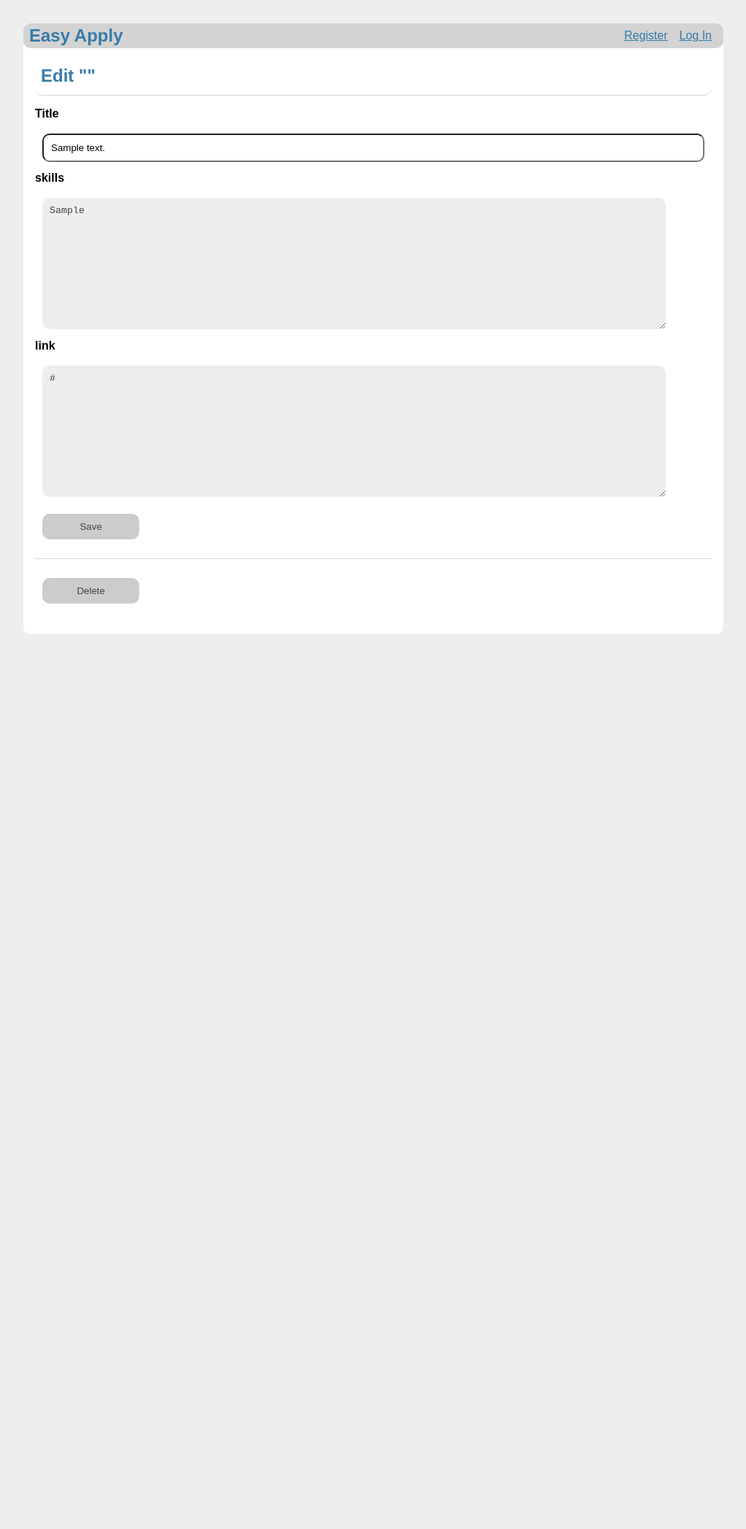
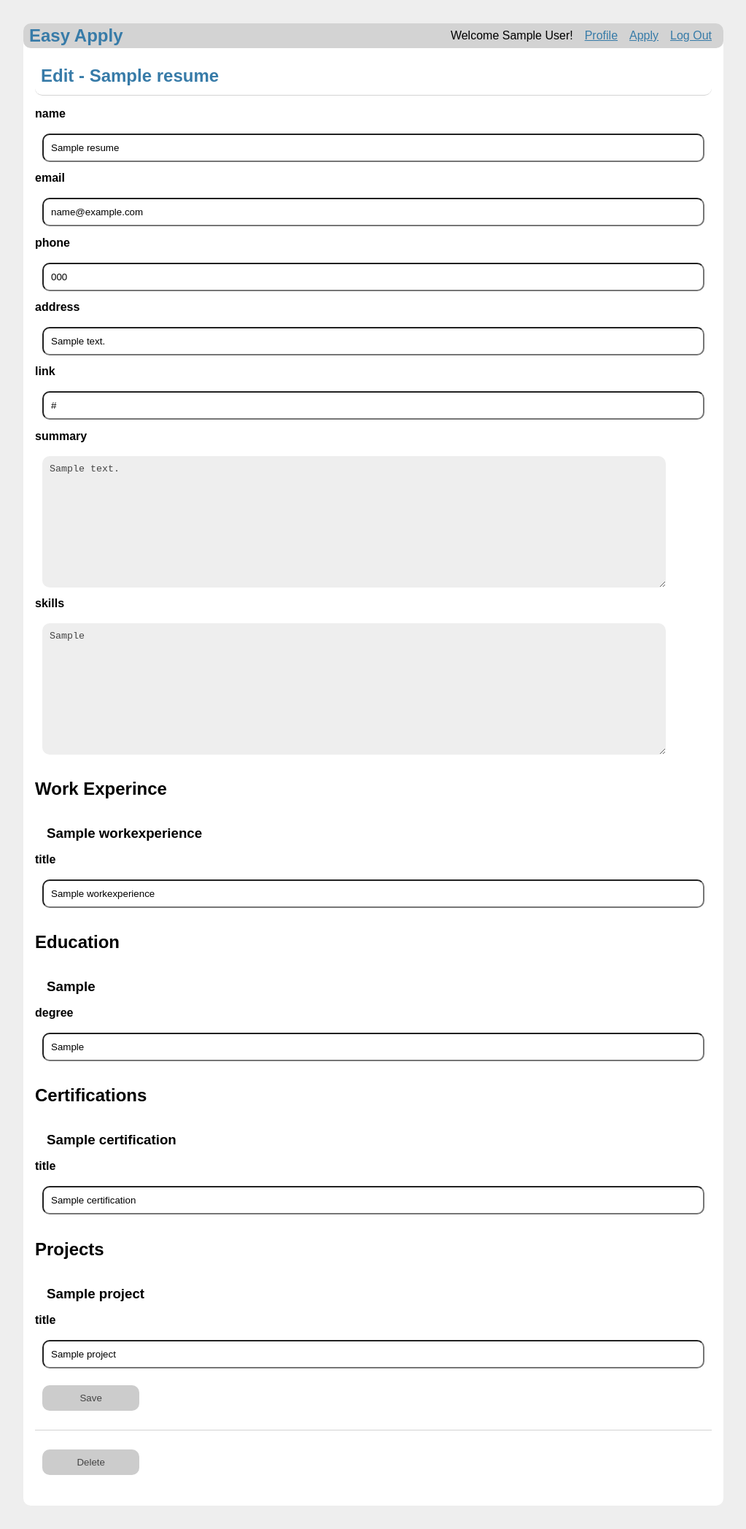
Before and after one commit to JoelPaterno/easy-apply, a Flask app: page /1/update in a window 1280 px wide. Shown: the whole page at 73% size, without its empty margins (128-1151 px from the left). Before the commit the page ends 901 px from the top, so only its background shows below. Run offline with Flask 3, Linux system fonts and the light colour scheme; the visitor is signed in with stand-in values (Sample User, id 1); tables that the repository leaves empty hold one stand-in row (Sample ...).

Commit message:
UAT changes

```diff
--- a/easyapplyapp/profile.py
+++ b/easyapplyapp/profile.py
@@ -166,8 +166,8 @@ def create():
 
 def get_resume(id, check_author=True):
     resume = Resume.query.filter(Resume.id == id).first()
-    print(f"Resume: id = {resume.id} user_id = {resume.user_id} summary = {resume.summary}")
-    print(f"Session user id : {session.get('user_id')}")
+    #print(f"Resume: id = {resume.id} user_id = {resume.user_id} summary = {resume.summary}")
+    #print(f"Session user id : {session.get('user_id')}")
 
     if resume is None:
         abort(404, f"resume {id} doesn't exist")
@@ -244,23 +244,17 @@ def resume_serializer(id: int) -> dict:
 
     #print(f"SERIALISED RESUME DATA DICT - {resume_dict}")
     return resume_dict
-
-#test route for resume serialiser
-@bp.route('/test', methods=('GET',))
-@login_required
-def test():
-    resume_dict = resume_serializer(1)
-    print(resume_dict)
-    return redirect(url_for('profile.index'))
-
-
 @bp.route('/<int:id>/update', methods=('GET', 'POST'))
 @login_required
 def update(id):
 
-    print(f"requested resume id: {id}")
+    #print(f"requested resume id: {id}")
+    user = User.query.filter(User.id == session.get("user_id")).first()
     resume = get_resume(id)
-
+    workexperiences = WorkExperience.query.filter(WorkExperience.resume_id == resume.id).all()
+    certifications = Certification.query.filter(Certification.resume_id == resume.id).all()
+    educations = Education.query.filter(Education.resume_id == resume.id).all()
+    projects = Project.query.filter(Project.resume_id == resume.id).all()
     if request.method == 'POST':
         summary = request.form['summary']
         link = request.form['link']
@@ -278,7 +272,15 @@ def update(id):
             resume.skills = skills
             db_session.commit()
             return redirect(url_for('profile.index'))
-    return render_template('app/update.html', resume=resume)
+    return render_template(
+        'app/update.html',
+        user=user,
+        resume=resume,
+        workexperiences=workexperiences,
+        certifications=certifications,
+        educations=educations,
+        projects=projects,
+        )
 
 @bp.route('/<int:id>/delete', methods=('POST',))
 @login_required
--- a/easyapplyapp/templates/app/apply.html
+++ b/easyapplyapp/templates/app/apply.html
@@ -16,7 +16,7 @@
     <hr>
     <h3>Applications</h3>
     {% for application in applications %}
-        <button type="button" class="collapsible">{{ application.role }}</button>
+        <button type="button" class="collapsible">{{application.company}} - {{ application.role }}</button>
         <div class="col-content">
             <h3>{{ application.role }} </h3>
             <p>{{ application.company }}</p>
--- a/easyapplyapp/templates/app/create.html
+++ b/easyapplyapp/templates/app/create.html
@@ -20,7 +20,7 @@
     <textarea name="summary" id="summary">{{ request.form['summary'] }}</textarea>
     <label for="skills">skills</label>
     <textarea name="skills" id="skills">{{ request.form['skills'] }}</textarea>
-    <input type="submit" value="Save">
+    <input type="submit" id="save" value="Save">
   </form>
   <button class="add" id="addWE">Add Work Experience</button>
   <button class="add" id="addEd">Add Education</button>
--- a/easyapplyapp/templates/app/update.html
+++ b/easyapplyapp/templates/app/update.html
@@ -1,18 +1,57 @@
 {% extends 'base.html' %}
 
 {% block header %}
-  <h1>{% block title %}Edit "{{ resume.uer_id }}"{% endblock %}</h1>
+  <h1>{% block title %}Edit - {{ resume.name }}{% endblock %}</h1>
 {% endblock %}
 
 {% block content %}
   <form method="post">
-    <label for="summary">Title</label>
-    <input name="summary" id="summary"
-      value="{{ request.form['summary'] or resume.summary }}" required>
+    <label for="name">name</label>
+    <input name="name" id="name" value="{{ resume.name }}">
+    <label for="email">email</label>
+    <input name="email" id="email" value="{{ resume.email }}">
+    <label for="phone">phone</label>
+    <input name="phone" id="phone" value="{{ resume.phone }}">
+    <label for="address">address</label>
+    <input name="address" id="address" value="{{ resume.address }}">
+    <label for="link">link</label>
+    <input name="link" id="link" value="{{ resume.link }}">
+    <label for="summary">summary</label>
+    <textarea name="summary" id="summary">{{ resume.summary }}</textarea>
     <label for="skills">skills</label>
-    <textarea name="skills" id="skills">{{ request.form['skills'] or resume.skills }}</textarea>
-    <label for="link">link</label>
-    <textarea name="link" id="link">{{ request.form['link'] or resume.link }}</textarea>
+    <textarea name="skills" id="skills">{{ resume.skills }}</textarea>
+    {% if workexperiences %}
+    <h2>Work Experince</h2>
+      {% for we in workexperiences %}
+        <h3>{{ we.title }}</h3>
+        <label for="title">title</label>
+        <input name="title" id="title" value="{{ we.title }}">
+      {% endfor %}
+    {% endif %}
+    {% if educations %}
+    <h2>Education</h2>
+      {% for ed in educations %}
+        <h3>{{ ed.degree }}</h3>
+        <label for="degree">degree</label>
+        <input name="degree" id="degree" value="{{ ed.degree }}">
+      {% endfor %}
+    {% endif %}
+    {% if certifications %}
+    <h2>Certifications</h2>
+      {% for cert in certifications %}
+        <h3>{{ cert.title }}</h3>
+        <label for="ctitle">title</label>
+        <input name="ctitle" id="ctitle" value="{{ cert.title }}">
+      {% endfor %}
+    {% endif %}
+    {% if projects %}
+    <h2>Projects</h2>
+      {% for proj in projects %}
+      <h3>{{ proj.title }}</h3>
+      <label for="ptitle">title</label>
+      <input name="ptitle" id="ptitle" value="{{ proj.title }}">
+      {% endfor %}
+    {% endif %}
     <input type="submit" value="Save">
   </form>
   <hr>
--- a/easyapplyapp/templates/app/update_application.html
+++ b/easyapplyapp/templates/app/update_application.html
@@ -7,6 +7,10 @@
 {% block content %}
   <iframe srcdoc="{{ resume_html }}"></iframe>
   <iframe srcdoc="{{ coverletter_html }}"></iframe>
+  <br>
+  <h3>{{application.role}}</h3>
+  <p>{{application.description}}</p>
+  <br>
   <form method="post">
     <label for="skills">skills</label>
     {% for skill in resume_skills %}
```
Also changed, not shown: easyapplyapp/static/create.js (+10 -1 lines).
